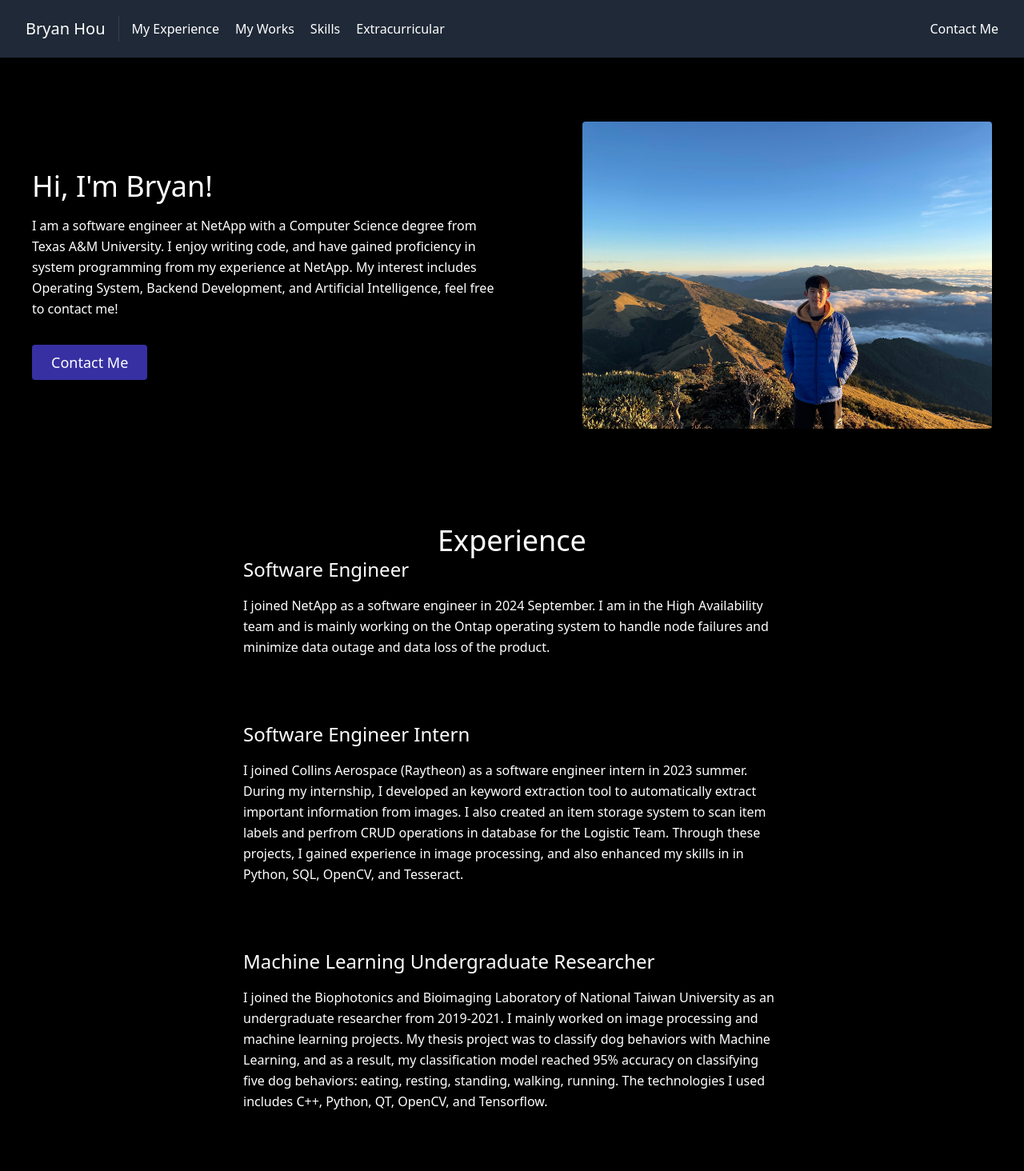
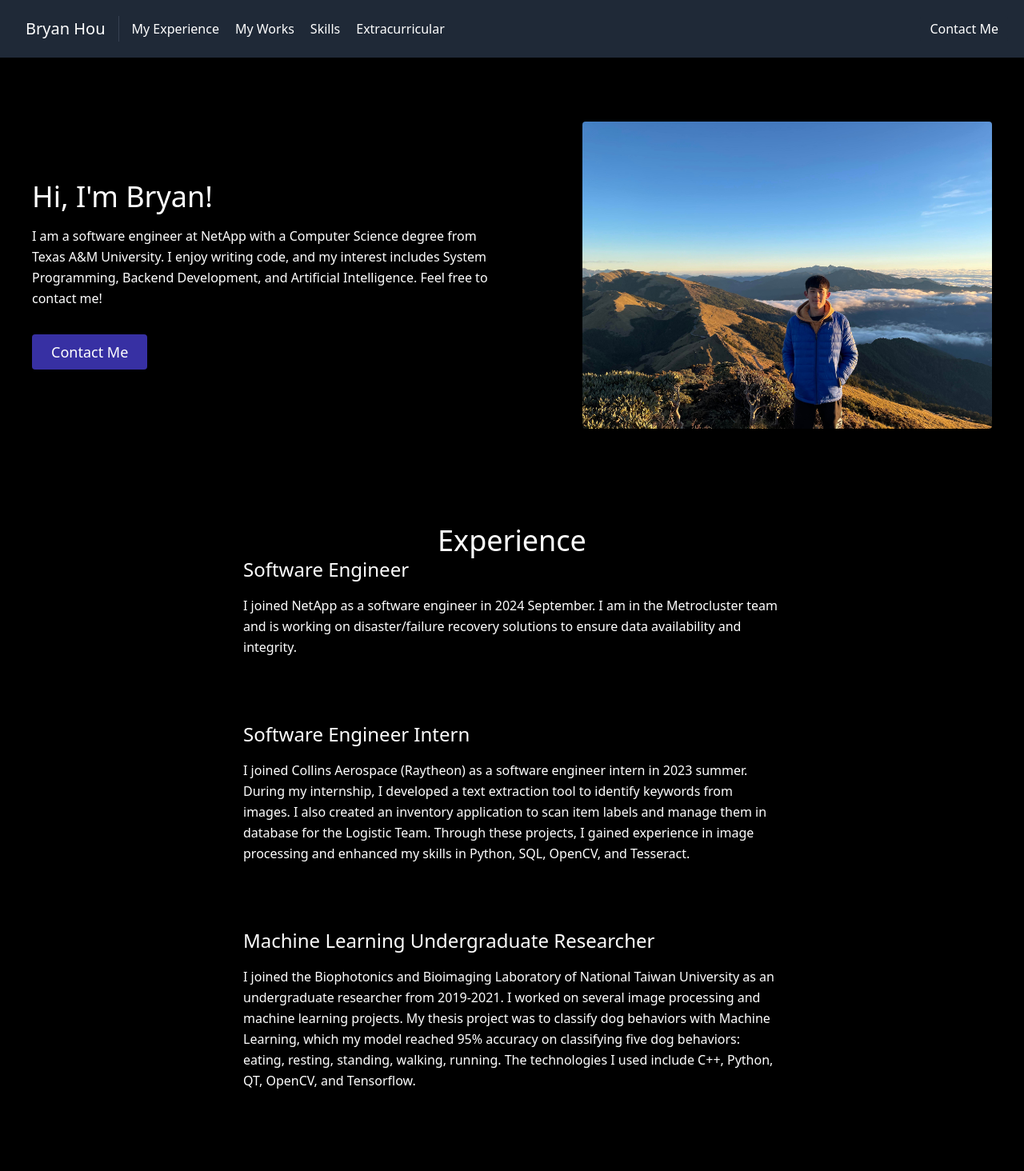
Before and after one commit to b06611033/My_Portfolio, a React (Create React App) app: page / in a window 1280 px wide. Shown: the top 1464 px of the page at 80% size. Built offline with nearby package versions, Linux system fonts and the light colour scheme.

Commit message:
updated experiences

```diff
--- a/src/components/About.js
+++ b/src/components/About.js
@@ -10,8 +10,8 @@ export default function About() {
           </h1>
           <p className="mb-8 text-white leading-relaxed">
             I am a software engineer at NetApp with a Computer Science degree from Texas A&M University.
-            I enjoy writing code, and have gained proficiency in system programming from my experience at NetApp.
-            My interest includes Operating System, Backend Development, and Artificial Intelligence, feel free to contact me!
+            I enjoy writing code, and my interest includes System Programming, Backend Development, and Artificial Intelligence.
+            Feel free to contact me!
           </p>
           <div className="flex justify-center">
             <a
--- a/src/components/Experience.js
+++ b/src/components/Experience.js
@@ -14,8 +14,8 @@ export default function Experience() {
           </h1>
           <p className="mb-8 leading-relaxed text-white">
             I joined NetApp as a software engineer in 2024 September.
-            I am in the High Availability team and is mainly working on the Ontap operating system
-            to handle node failures and minimize data outage and data loss of the product.
+            I am in the Metrocluster team and is working on disaster/failure recovery solutions
+            to ensure data availability and integrity.
           </p>
         </div>
         </div>
@@ -25,10 +25,10 @@ export default function Experience() {
           </h1>
           <p className="mb-8 leading-relaxed text-white">
             I joined Collins Aerospace (Raytheon) as a software engineer intern in 2023 summer.
-            During my internship, I developed an keyword extraction tool to automatically extract important information from images.
-            I also created an item storage system to scan item labels and perfrom CRUD operations in database for the Logistic Team.
-            Through these projects, I gained experience in image processing, and also enhanced my skills in
-            in Python, SQL, OpenCV, and Tesseract.
+            During my internship, I developed a text extraction tool to identify keywords from images.
+            I also created an inventory application to scan item labels and manage them in database for the Logistic Team.
+            Through these projects, I gained experience in image processing and enhanced my skills in
+            Python, SQL, OpenCV, and Tesseract.
           </p>
         </div>
         <div className="flex flex-wrap -m-4">
@@ -39,10 +39,10 @@ export default function Experience() {
           </h1>
           <p className="mb-8 leading-relaxed text-white">
             I joined the Biophotonics and Bioimaging Laboratory of National Taiwan University as an undergraduate researcher from 2019-2021.
-            I mainly worked on image processing and machine learning projects.
-            My thesis project was to classify dog behaviors with Machine Learning, and as a result,
-            my classification model reached 95% accuracy on classifying five dog behaviors: eating, resting, standing, walking, running.
-            The technologies I used includes C++, Python, QT, OpenCV, and Tensorflow.
+            I worked on several image processing and machine learning projects.
+            My thesis project was to classify dog behaviors with Machine Learning,
+            which my model reached 95% accuracy on classifying five dog behaviors: eating, resting, standing, walking, running.
+            The technologies I used include C++, Python, QT, OpenCV, and Tensorflow.
           </p>
         </div>
       </div>
--- a/src/components/Extracurricular.js
+++ b/src/components/Extracurricular.js
@@ -10,9 +10,13 @@ export default function Extracurricular() {
           </h1>
           <p className="mb-8 text-white leading-relaxed">
             I love playing soccer! I am a die hard Messi fan who supports FC Barcelona and Argentina.
-            In 2018, I joined the soccer varsity team of National Taiwan University, where I played as left wing/right back for 3 years.
-            I also enjoy traveling, and I have traveled to places including Grand Canyon, Zion, Yosemite, Redwood, Sequoia, Joshua Tree, Kings Canyon
-            Mesa Verde, Black Canyon, Rocky Mountain. I look forward to visiting more places!
+            In 2018, I joined the soccer varsity team of National Taiwan University, where I played left wing/right back for 3 years.
+            I also enjoy traveling, especially to national parks with natures and great views.
+            Here is a list of national park I've visited:
+            Grand Canyon, Zion, Arches, Canyonland, Acadia, Yellowstone, Grand Teton,
+            Yosemite, Redwood, Sequoia, Kings Canyon, Joshua Tree, Death Valley,
+            Mesa Verde, Black Canyon, Rocky Mountain.
+            I look forward to visiting more places!
           </p>
         </div>
         <div className="lg:max-w-lg lg:w-full md:w-1/2 w-5/6">
```
